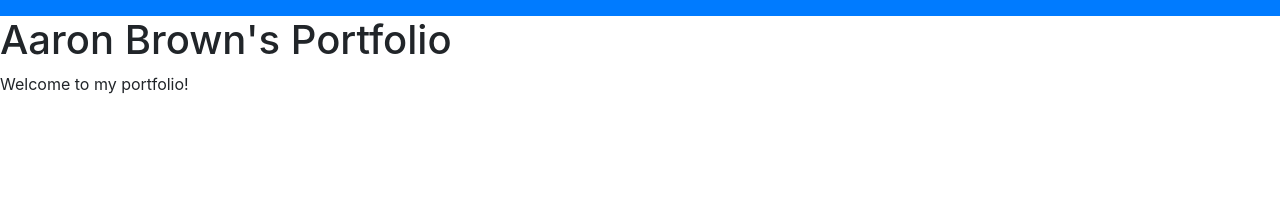
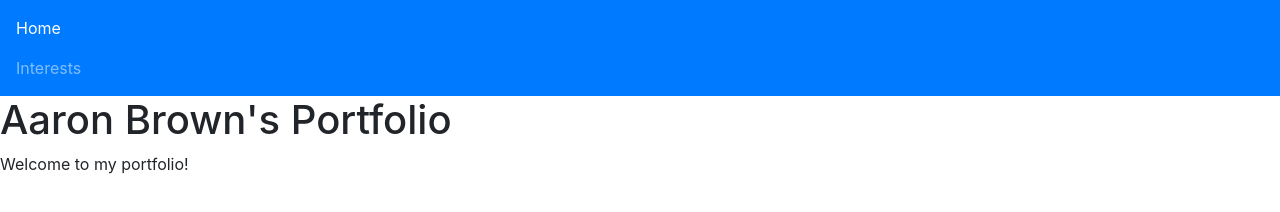
Before and after one commit to aaroncbrown/portfolio, a plain HTML site: page index.html in a window 1280 px wide. Drawn offline with nearby package versions, Linux system fonts and the light colour scheme.

Commit message:
Added nav items to inex

```diff
--- a/index.html
+++ b/index.html
@@ -10,7 +10,14 @@
 </head>
 <body>
 	<nav class="navbar navbar-dark bg-primary">
-			<!-- Navbar content -->
+		<ul class="navbar-nav mr-auto">
+			<li class="nav-item active">
+				<a class="nav-link" href="#">Home <span class="sr-only">(current)</span></a>
+			</li>
+			<li class="nav-item">
+				<a class="nav-link" href="./interests.html">Interests</a>
+			</li>
+		</ul>
 	</nav>
 
 	<h1>Aaron Brown's Portfolio</h1>
```
